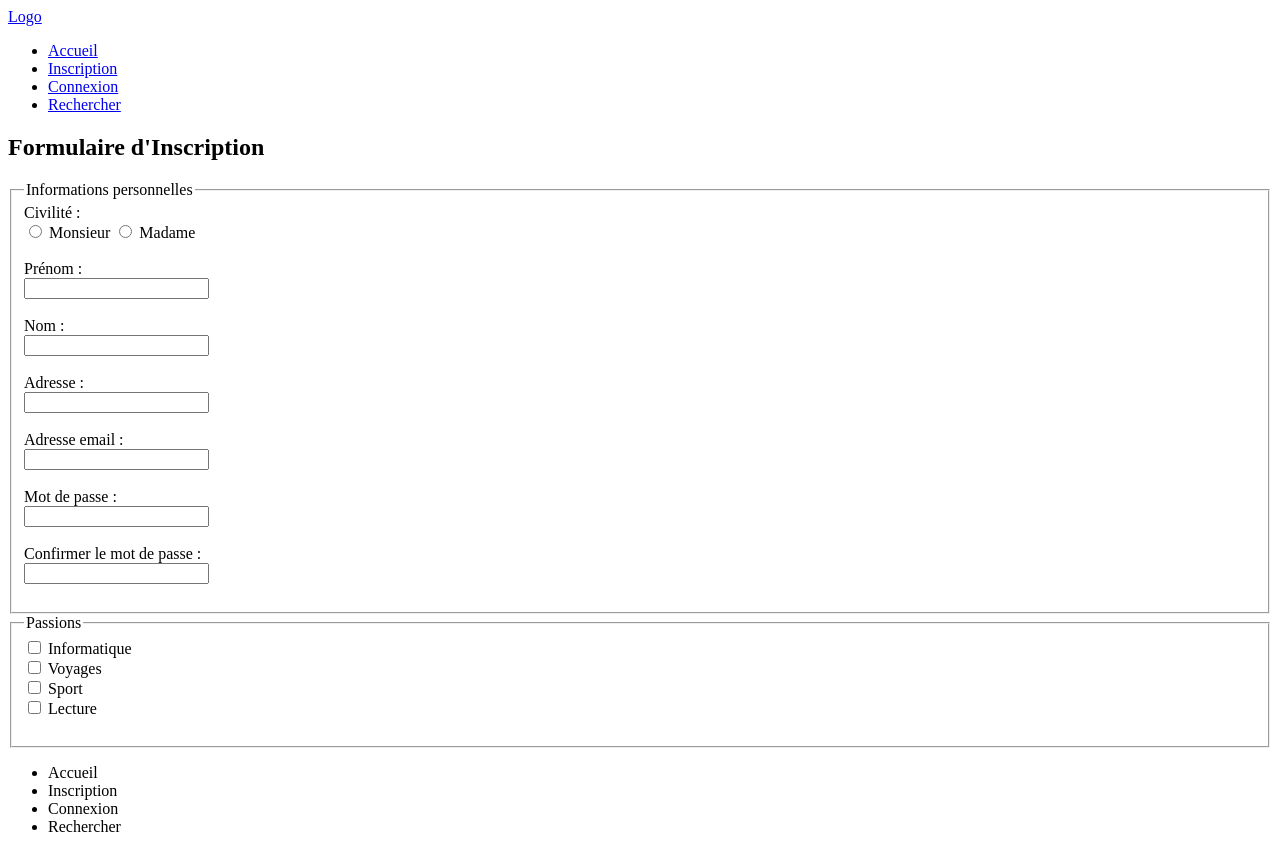
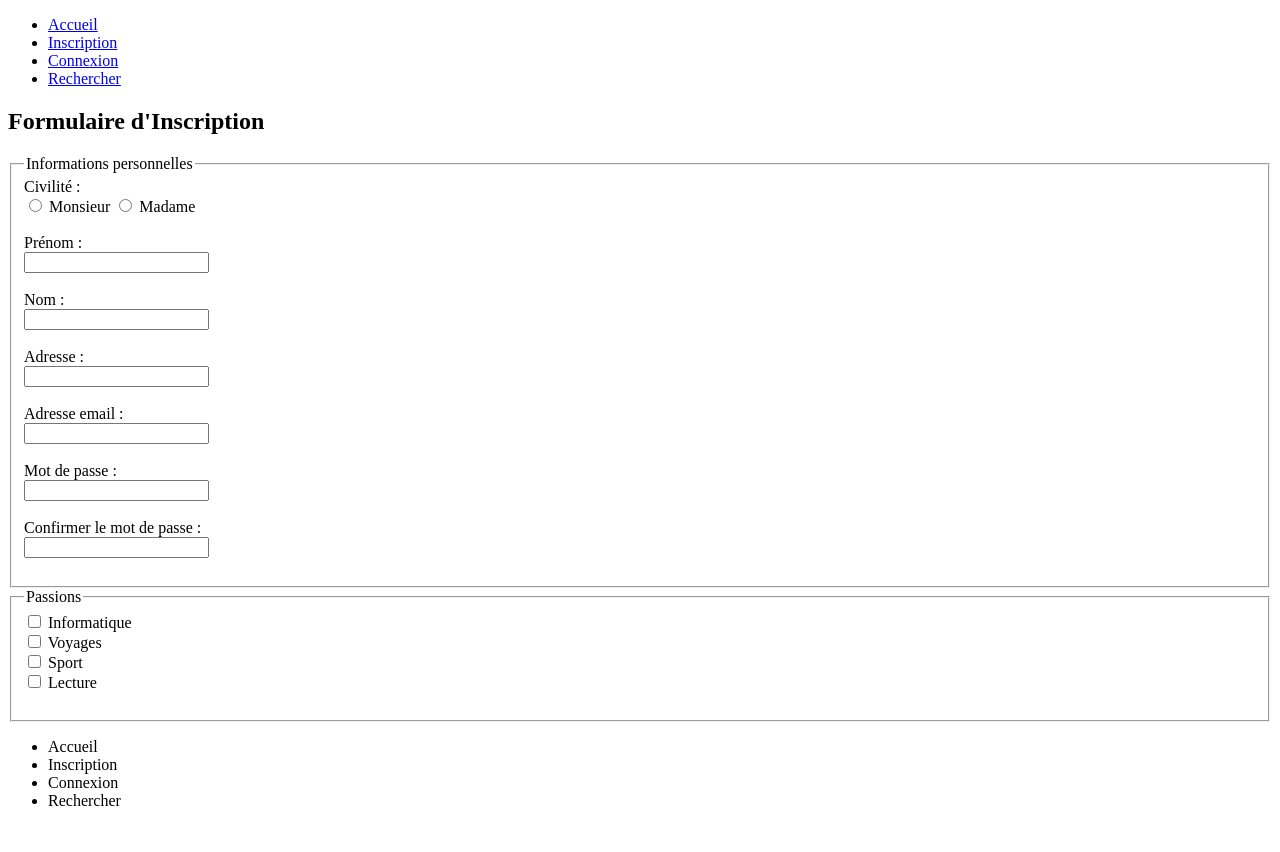
Before and after one commit to lucas-iribaren/runtrackJs, a plain HTML site: page jour07/job01/index.html in a window 1280 px wide. After the commit the page ends 826 px from the top, so only its background shows below. Drawn offline with nearby package versions, Linux system fonts and the light colour scheme.

Commit message:
[modification]([header]): retour arrière avant la consigne du job02

```diff
--- a/jour07/job01/index.html
+++ b/jour07/job01/index.html
@@ -1,22 +1,19 @@
 <!DOCTYPE html>
-<html lang="en">
+<html lang="fr">
 <head>
     <meta charset="UTF-8">
     <meta name="viewport" content="width=device-width, initial-scale=1.0">
     <title>Document</title>
 </head>
 <body>
-    <header class="teal lighten-2">
-        <nav class="container">
-            <div class="nav-wrapper">
-                <a href="#" class="brand-logo">Logo</a>
-                <ul id="nav-mobile" class="right hide-on-med-and-down">
-                    <li><a href="#accueil">Accueil</a></li>
-                    <li><a href="#inscription">Inscription</a></li>
-                    <li><a href="#connexion">Connexion</a></li>
-                    <li><a href="#rechercher">Rechercher</a></li>
-                </ul>
-            </div>
+    <header>
+        <nav>
+            <ul>
+                <li><a href="#accueil">Accueil</a></li>
+                <li><a href="#inscription">Inscription</a></li>
+                <li><a href="#connexion">Connexion</a></li>
+                <li><a href="#rechercher">Rechercher</a></li>
+            </ul>
         </nav>
     </header>
     <main>
```
